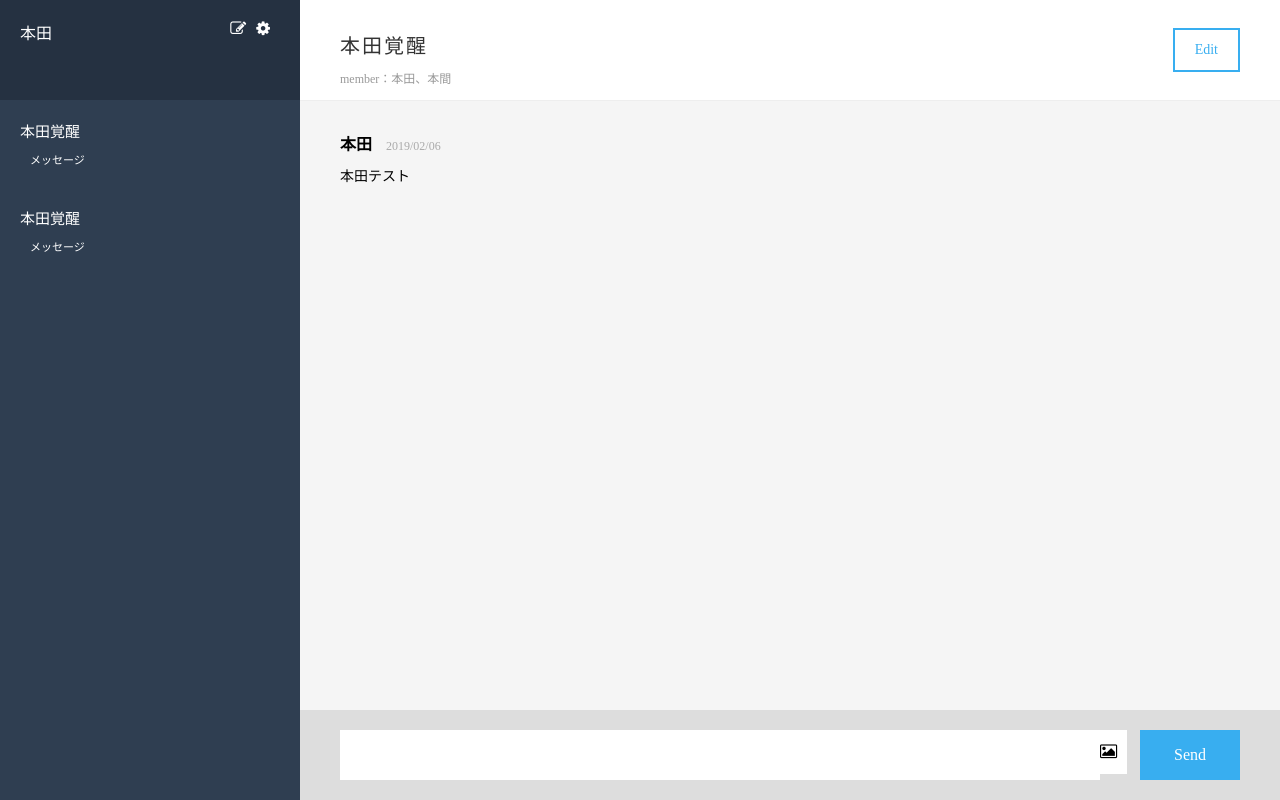
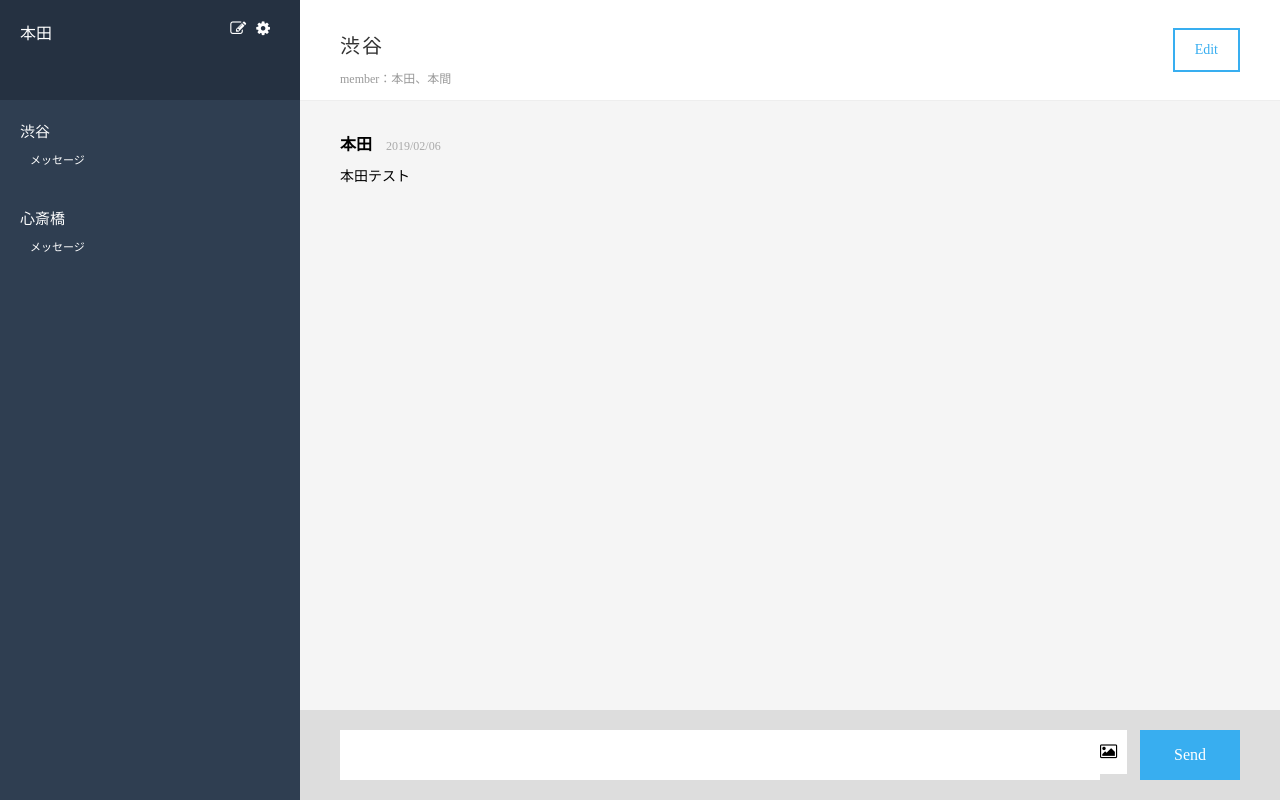
Before and after one commit to hokatsu/chat-space, a Rails app: page /messages in a window 1280 px wide. Run offline with Rails 7, Linux system fonts and the light colour scheme; style sheets or scripts are compiled from the project's sources; some libraries are stand-ins or nearby versions.

Commit message:
サンプルテキスト変更

```diff
--- a/app/views/messages/index.html.haml
+++ b/app/views/messages/index.html.haml
@@ -7,18 +7,18 @@
         = fa_icon 'pencil-square-o', class: 'icon'
     .chat-group
       .chat-group__name
-        本田覚醒
+        渋谷
       .chat-group__message
         メッセージ
       .chat-group__name
-        本田覚醒
+        心斎橋
       .chat-group__message
         メッセージ
 
   .chat-main
     .chat-header
       .chat-header__left
-        %h2.group 本田覚醒
+        %h2.group 渋谷
         %p.user
           member：本田、本間
       .chat-header__right
```
